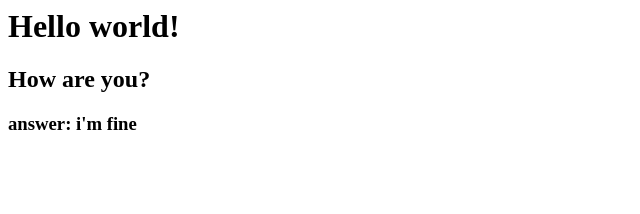
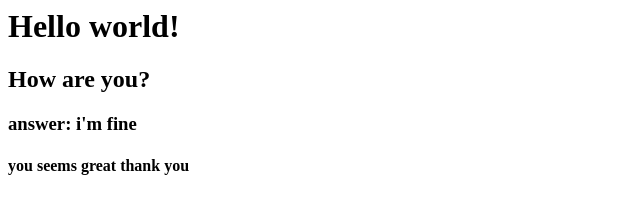
Before and after one commit to mariam502/GitHomework, a plain HTML site: page index.html in a window 1280 px wide. Shown: the whole page, without its empty margins (0-640 px from the left). Drawn offline with Linux system fonts and the light colour scheme.

Commit message:
seems great line

```diff
--- a/index.html
+++ b/index.html
@@ -9,5 +9,6 @@
     <h1>Hello world!</h1>
     <h2>How are you?</h2>
     <h3>answer: i'm fine</h3>
+    <h4>you seems great thank you</h4>
   </body>
 </html>
```
